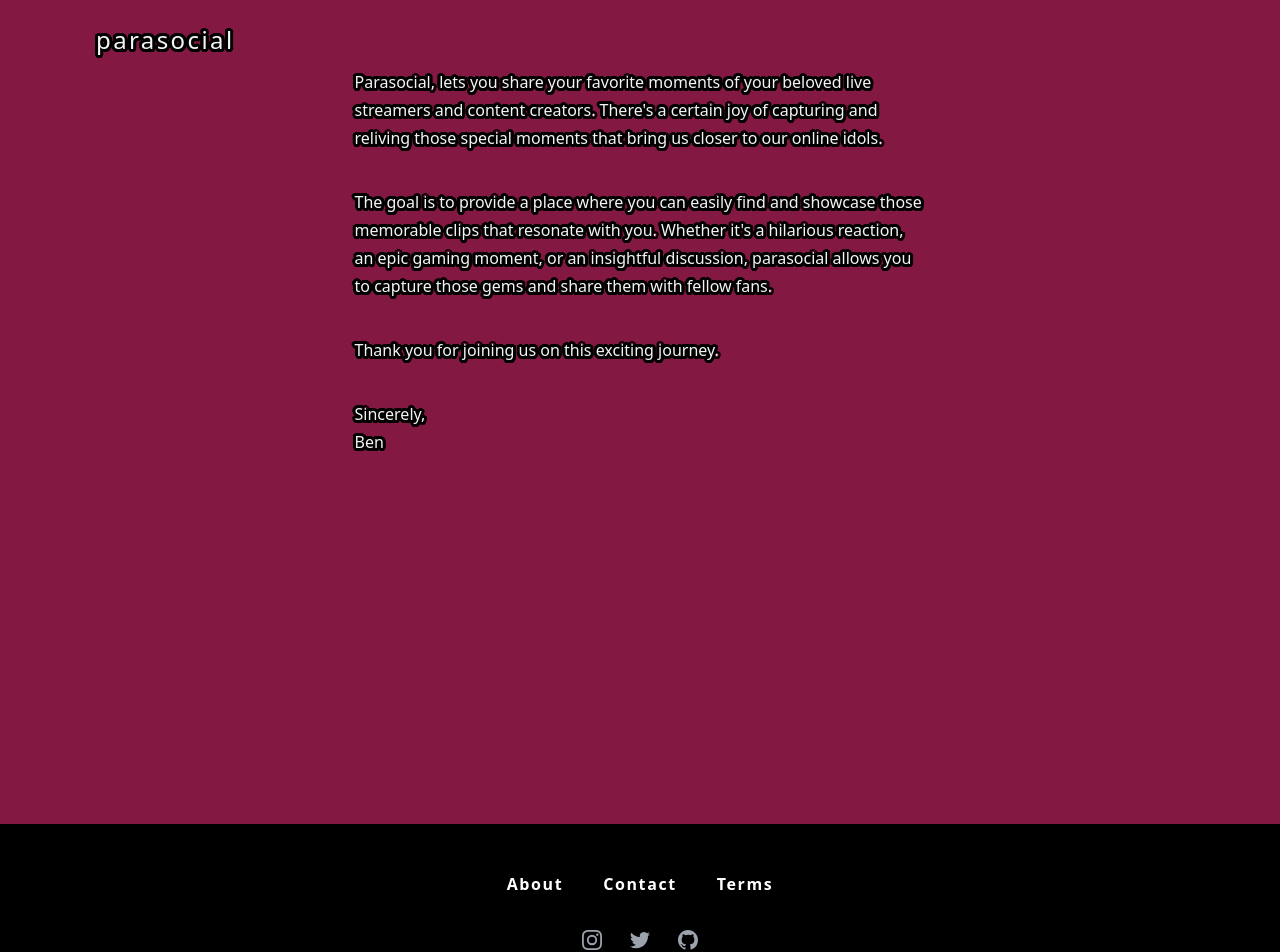
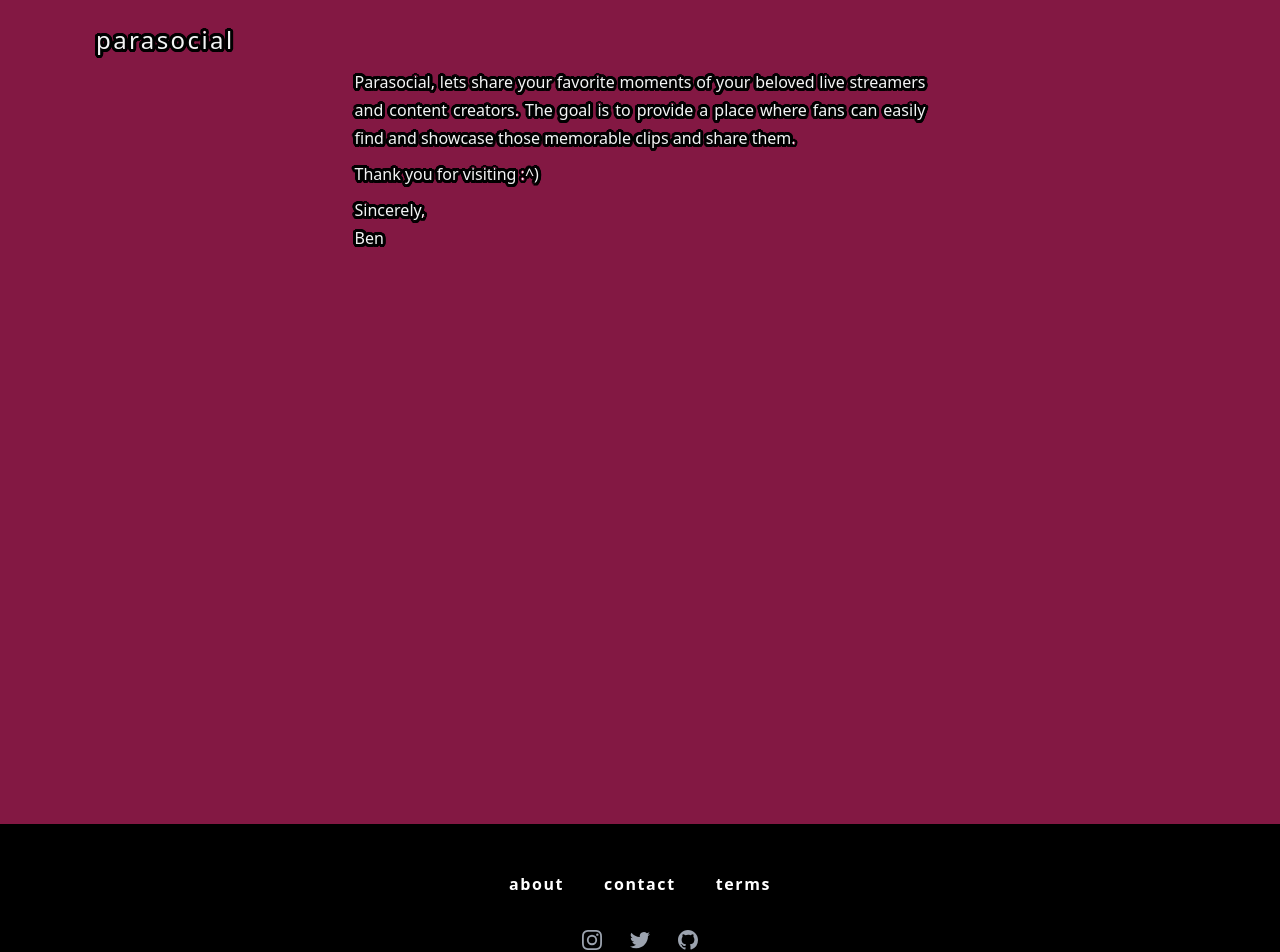
Before and after one commit to ben-jamming-reilly/parasocial, a Next.js app: page /about in a window 1280 px wide. Shown: the top 952 px of the page. Built offline with nearby package versions, Linux system fonts and the light colour scheme.

Commit message:
final touch up before deploy

```diff
--- a/src/app/Footer.tsx
+++ b/src/app/Footer.tsx
@@ -10,7 +10,7 @@ export default function Footer() {
               href="/about"
               className="text-base leading-6 text-white underline-offset-4 hover:underline"
             >
-              About
+              about
             </Link>
           </div>
           <div className="px-5 py-2">
@@ -18,7 +18,7 @@ export default function Footer() {
               href="mailto:benreilly0809@gmail.com"
               className="text-base leading-6 text-white underline-offset-4 hover:underline"
             >
-              Contact
+              contact
             </a>
           </div>
           <div className="px-5 py-2">
@@ -26,7 +26,7 @@ export default function Footer() {
               href="/terms"
               className="text-base leading-6 text-white underline-offset-4 hover:underline"
             >
-              Terms
+              terms
             </Link>
           </div>
         </nav>
@@ -83,7 +83,7 @@ export default function Footer() {
           </a>
         </div>
         <p className="mt-8 text-center text-base leading-6 tracking-widest text-gray-400">
-          2023 Parasocial Project
+          2023 parasocial project
         </p>
       </div>
     </footer>
--- a/src/app/about/page.tsx
+++ b/src/app/about/page.tsx
@@ -10,28 +10,15 @@ export default function Page() {
           </h1>
         </Link>
       </div>
-      <div className="outline-text-3 mx-auto max-w-prose p-3  leading-7">
+      <div className="outline-text-3 mx-auto max-w-prose p-3 text-justify leading-7">
         <p className="mb-2 ">
-          Parasocial, lets you share your favorite moments of your beloved live
-          streamers and content creators. There's a certain joy of capturing and
-          reliving those special moments that bring us closer to our online
-          idols.
+          Parasocial, lets share your favorite moments of your beloved live
+          streamers and content creators. The goal is to provide a place where
+          fans can easily find and showcase those memorable clips and share
+          them.
         </p>
-        <br />
-        <p className="mb-2 ">
-          The goal is to provide a place where you can easily find and showcase
-          those memorable clips that resonate with you. Whether it's a hilarious
-          reaction, an epic gaming moment, or an insightful discussion,
-          parasocial allows you to capture those gems and share them with fellow
-          fans.
-        </p>
+        <p className="mb-2 ">Thank you for visiting :^)</p>
 
-        <br />
-        <p className="mb-2 ">
-          Thank you for joining us on this exciting journey.
-        </p>
-
-        <br />
         <p>Sincerely,</p>
         <p>Ben</p>
       </div>
--- a/src/app/page.tsx
+++ b/src/app/page.tsx
@@ -35,7 +35,10 @@ export default async function Home() {
           </h1>
         </Link>
       </div>
-      <div className="grid grid-cols-2 justify-around gap-4">
+      <div className="mb-12 grid grid-cols-2 justify-around gap-4">
+        <p className="col-span-2 text-justify font-semibold  leading-6 tracking-widest text-black">
+          find your favorite moments from...
+        </p>
         {profiles.map((profile) => (
           <Profile author={profile.channel_name} url={profile.channel_logo!} />
         ))}
```
Also changed, not shown: public/tmp-favicon.svg (deleted).
